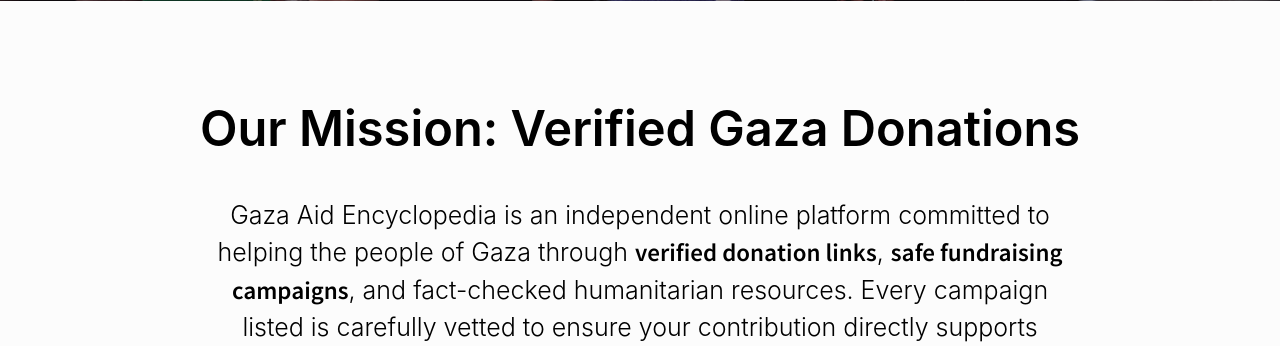
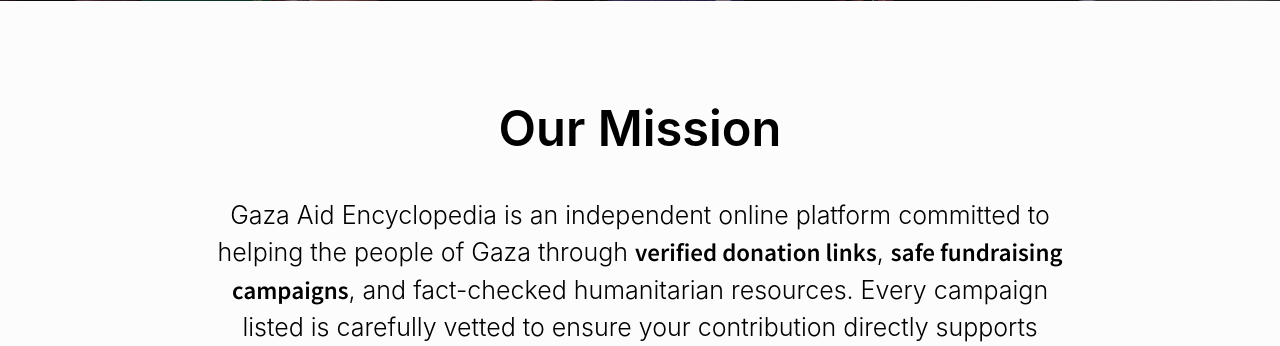
Before and after one commit to Rayane-neko-dev/Gaza-Aid-Encyclopedia, a Django app: page / in a window 1280 px wide. Shown: the part 563-909 px from the top of the page. Run offline with Django 5.2, Linux system fonts and the light colour scheme; data that the repository does not hold is empty; some libraries are stand-ins or nearby versions.

Commit message:
Update home.html

```diff
--- a/home/templates/home/home.html
+++ b/home/templates/home/home.html
@@ -34,7 +34,7 @@
 <!-- ################# Mission Section ####################### -->
 <section class="a-societal-mission" id="presentation">
     <div class="session-title">
-        <h2>Our Mission: Verified Gaza Donations</h2>
+        <h2>Our Mission</h2>
     </div>
     <section class="motdurecteur">
         <p>
```
